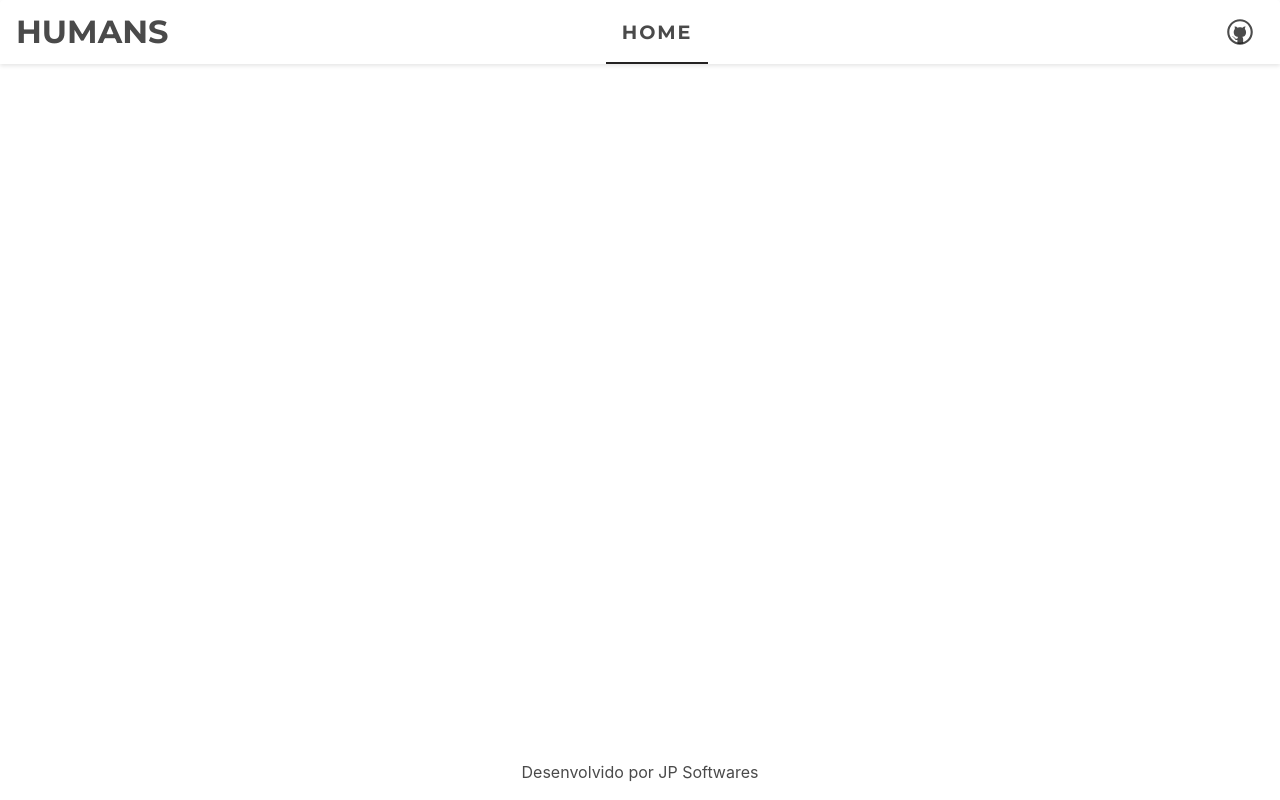
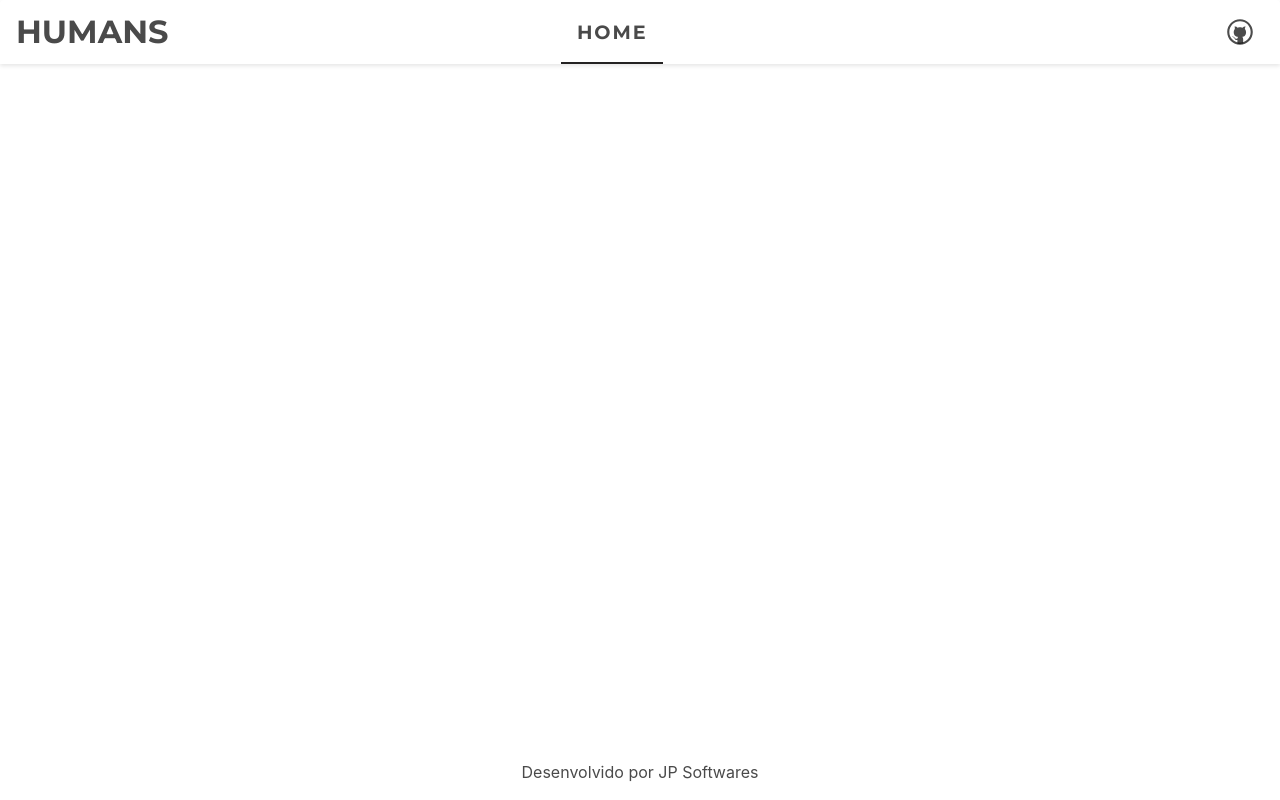
Before and after one commit to JP-Softwares/humans-svelte, a SvelteKit app: page / in a window 1280 px wide. Built offline with nearby package versions, Linux system fonts and the light colour scheme.

Commit message:
Update Header.svelte

```diff
--- a/src/routes/Header.svelte
+++ b/src/routes/Header.svelte
@@ -88,7 +88,7 @@
 		display: flex;
 		justify-content: center;
 		height: 100%;
-		margin-left: calc(-3vw - var(--page-name-size)) ;
+		margin-left: calc(-10vw - var(--page-name-size)) ;
 	}
 
 	ul {
```
